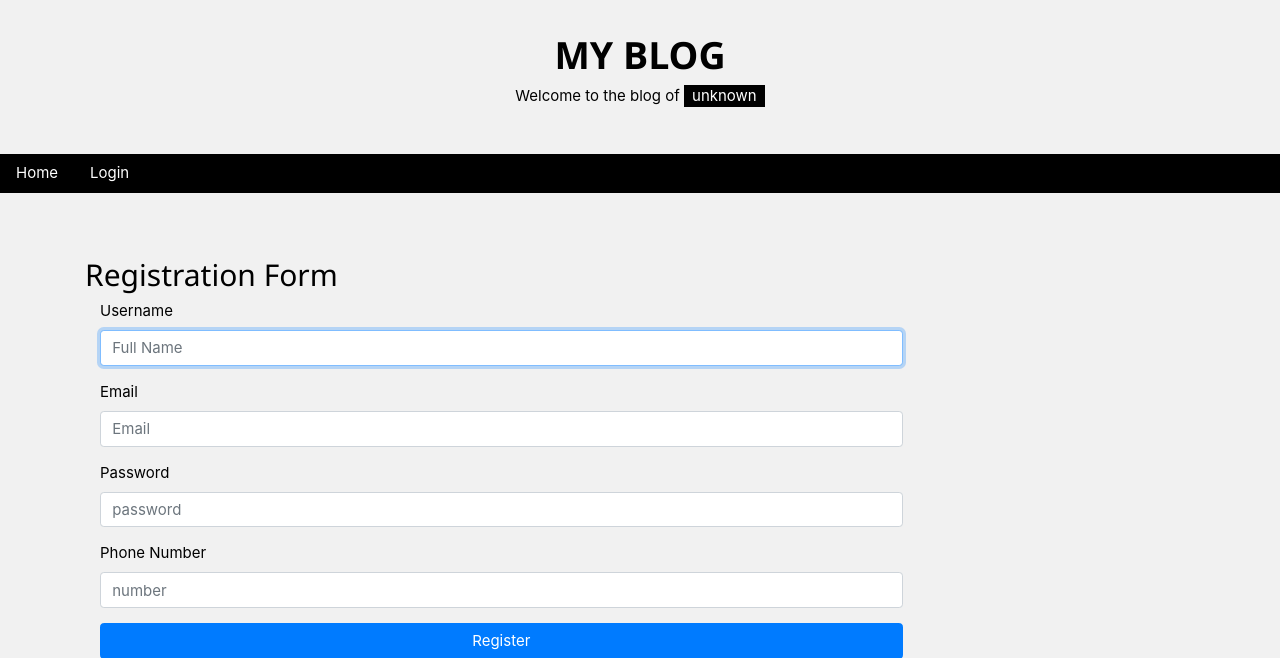
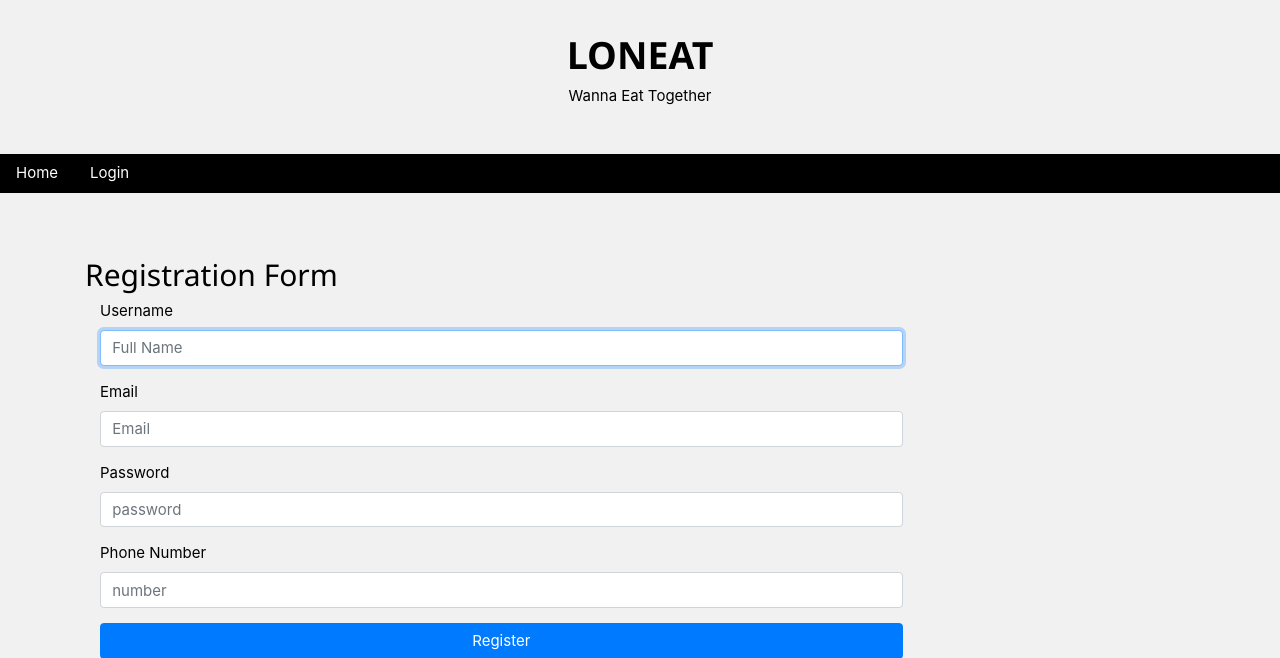
Before and after one commit to meyditacahyani/uts3, a CodeIgniter app: page /uts3/Welcome/register in a window 1280 px wide. Shown: the top 658 px of the page. Run offline with CodeIgniter, Linux system fonts and the light colour scheme; some libraries are stand-ins or nearby versions.

Commit message:
edit header regist

```diff
--- a/application/controllers/Welcome.php
+++ b/application/controllers/Welcome.php
@@ -32,7 +32,7 @@ class Welcome extends CI_Controller {
 	}
 	public function register()
 	{
-		$this->load->view('regist');
+		$this->load->view('Regist');
 	}
 	public function login()
 	{
--- a/application/views/Regist.php
+++ b/application/views/Regist.php
@@ -25,8 +25,8 @@ and is wrapped around the whole page content, except for the footer in this exam
 
 <!-- Header -->
 <header class="w3-container w3-center w3-padding-32">
-  <h1><b>MY BLOG</b></h1>
-  <p>Welcome to the blog of <span class="w3-tag">unknown</span></p>
+  <h1><b>LONEAT</b></h1>
+  <p>Wanna Eat Together</p>
 </header>
 
 <!-- navigation bar -->
```
